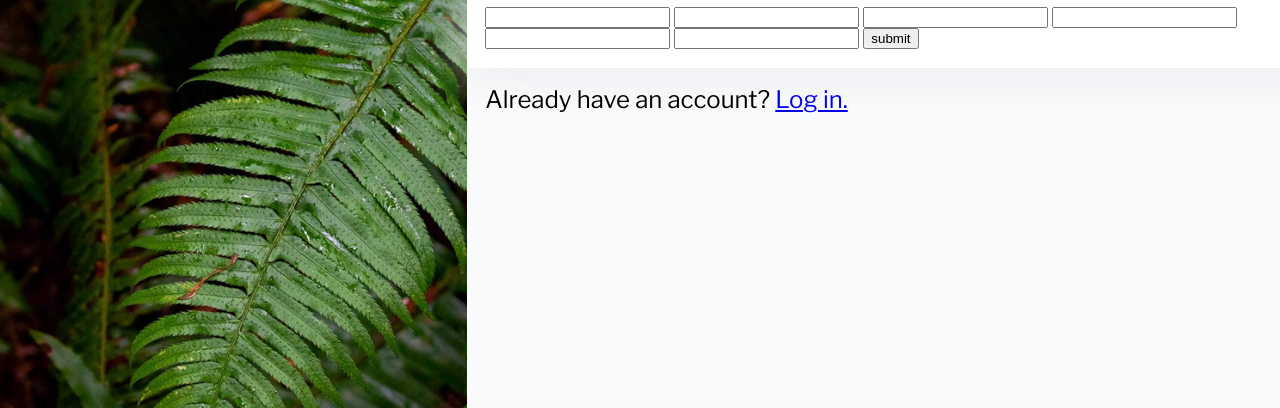
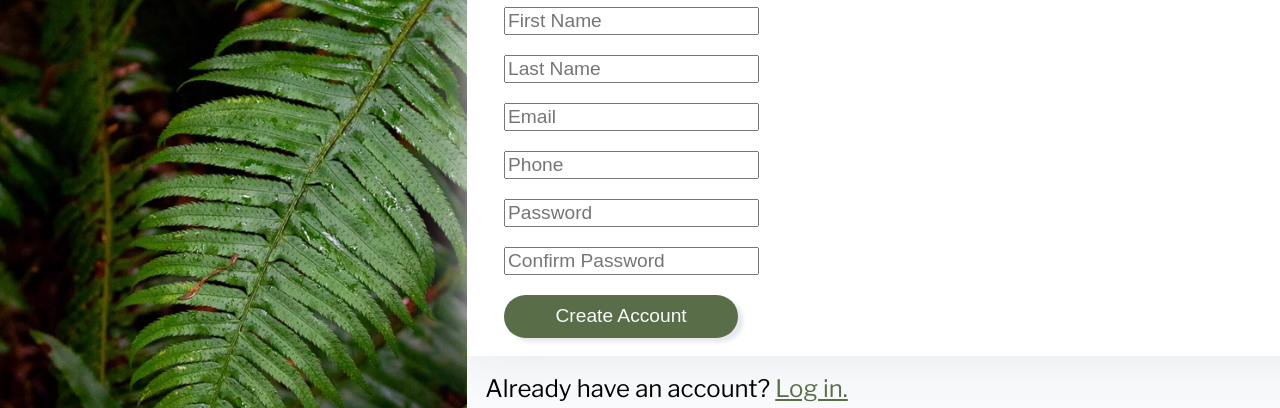
Before and after one commit to J-Skarbek/Sign-Up-Form, a plain HTML site: page index.html in a window 1280 px wide. Shown: the part 392-800 px from the top of the page. Drawn offline with nearby package versions, Linux system fonts and the light colour scheme; a web font is replaced by a local one.

Commit message:
Add values to form inputs. Style submit button.

```diff
--- a/index.html
+++ b/index.html
@@ -31,13 +31,13 @@
                 </div>
                 <div class="form-container">
                     <form action="index.html" class="input-form">
-                        <input type="text" name="first-name" id="first-name">
-                        <input type="text" name="last-name" id="last-name">
-                        <input type="email" name="email" id="email">
-                        <input type="tel" name="phone-number" id="phone-number">
-                        <input type="password" name="password" id="pw">
-                        <input type="password" name="confirm-pw" id="confirm-pw">
-                        <input type="submit" value="submit" placeholder="Create Account">
+                        <input type="text" name="first-name" id="first-name" placeholder="First Name">
+                        <input type="text" name="last-name" id="last-name" placeholder="Last Name">
+                        <input type="email" name="email" id="email" placeholder="Email">
+                        <input type="tel" name="phone-number" id="phone-number" placeholder="Phone">
+                        <input type="password" name="password" id="pw" placeholder="Password">
+                        <input type="password" name="confirm-pw" id="confirm-pw" placeholder="Confirm Password">
+                        <input type="submit" value="Create Account" id="submit-btn">
                     </form>
                 </div>
                 <div class="text2">
--- a/styles.css
+++ b/styles.css
@@ -71,6 +71,14 @@ p {
     font-weight: 400;
 }
 
+a {
+    color: var(--brand-green);
+}
+
+a:hover {
+    color: #000;
+}
+
 .project-container {
     width: 1400px;
     margin: 0 auto;
@@ -114,7 +122,8 @@ p {
     padding-top: 22.5%;
 }
 
-.text1 {
+.text1,
+.text2 {
     padding: 2%;
 }
 
@@ -125,13 +134,35 @@ div > p {
     padding-right: 25%;
 }
 
-.text2 {
-    padding: 2%;
-}
-
-
 .form-container {
-    padding: 2%;
+    padding: 2% 4%;
     background-color: var(--white);
     box-shadow: 0px 0px 50px var(--input-borders);
 }
+
+.input-form {
+    display: flex;
+    flex-direction: row;
+    flex-wrap: wrap;
+    align-items: center;
+    gap: 20px 50px;
+    width: 60%;
+}
+
+input {
+    font-size: 1.2rem;
+}
+
+#submit-btn {
+    color: var(--off-white);
+    background-color: var(--brand-green);
+    padding: 2% 10%;
+    box-shadow: 5px 4px 4px var(--input-borders);
+    border-radius: 25px;
+    border: none;
+}
+
+#submit-btn:hover {
+    color: var(--brand-green);
+    background-color: var(--off-white);
+}
```
